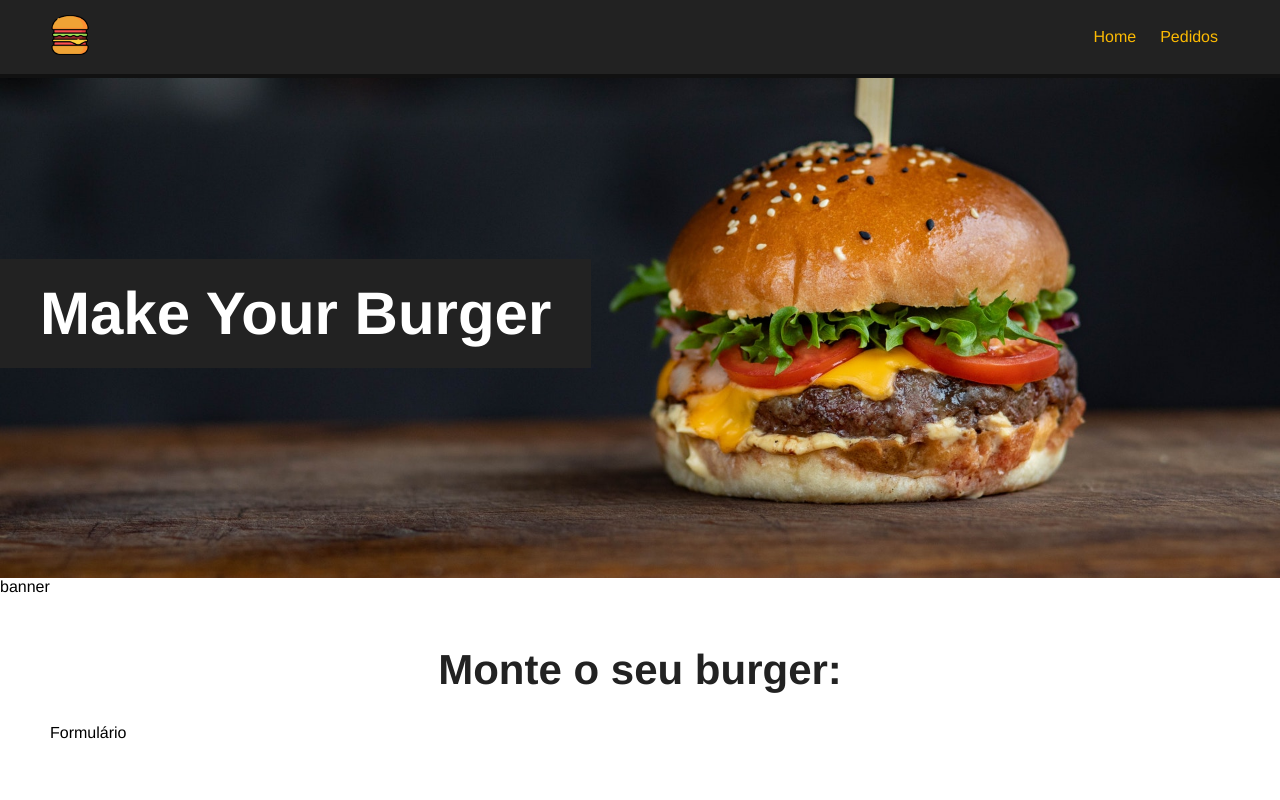
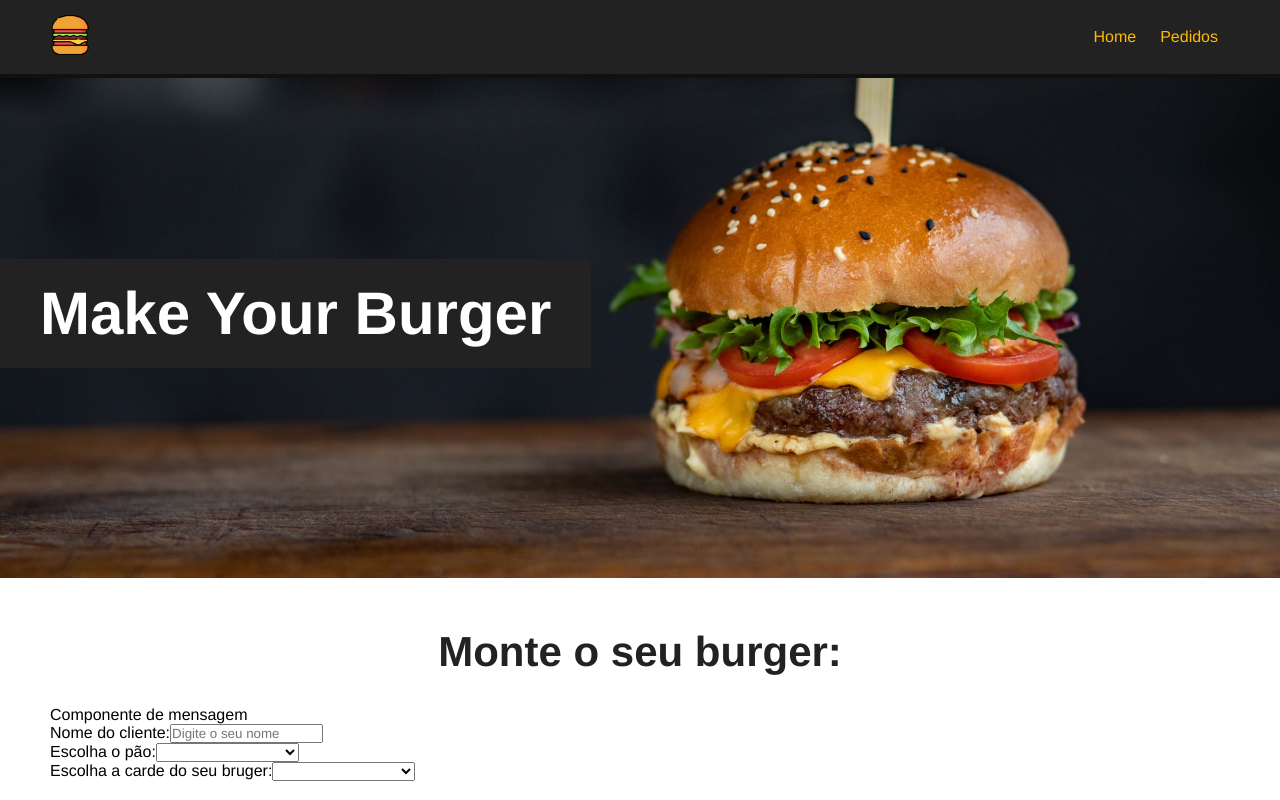
Before and after one commit to CaioCostaC/Projeto-vue, a Vue app: page / in a window 1280 px wide. Shown: the top 800 px of the page. Built offline with nearby package versions, Linux system fonts and the light colour scheme.

Commit message:
Inicio da criação do form

```diff
--- /dev/null
+++ b/src/components/BurgerForm.vue
@@ -0,0 +1,33 @@
+<template>
+    <div>
+        <p>Componente de mensagem</p>
+        <div>
+            <form id="burger-form">
+                <div class="input-container">
+                    <label for="nome">Nome do cliente:</label>
+                    <input type="text" id="id" class="name" v-model="nome" placeholder="Digite o seu nome">
+                </div>
+                <div class="input-container">
+                    <label for="pao">Escolha o pão:</label>
+                    <select name="pao" id="pao" v-model="pao">
+                        <option value="">Selecione o seu pão</option>
+                        <option value="Integral">Integral</option>
+                    </select>
+                </div>
+                <div class="input-container">
+                    <label for="pao">Escolha a carde do seu bruger:</label>
+                    <select name="pao" id="pao" v-model="carne">
+                        <option value="">Selecione sua carne</option>
+                        <option value="Integral">Maminha</option>
+                    </select>
+                </div>
+            </form>
+        </div>
+    </div>
+</template>
+
+<script>
+    export default {
+        name: 'BurgerForm'
+    }
+</script>
--- a/src/views/HomeView.vue
+++ b/src/views/HomeView.vue
@@ -1,21 +1,22 @@
 <template>
   <div>
     <Banner />
-    <p>banner</p>
     <div class="main-container">
       <h1>Monte o seu burger:</h1>
-      <p>Formulário</p>
+      <BurgerForm />
     </div>
   </div>
 </template>
 
 <script>
   import Banner from "../components/Banner.vue";
+  import BurgerForm from "../components/BurgerForm.vue"
 
   export default {
     name: 'HomeView',
     components: {
-      Banner
+      Banner,
+      BurgerForm
     }
   }
 </script>
```
